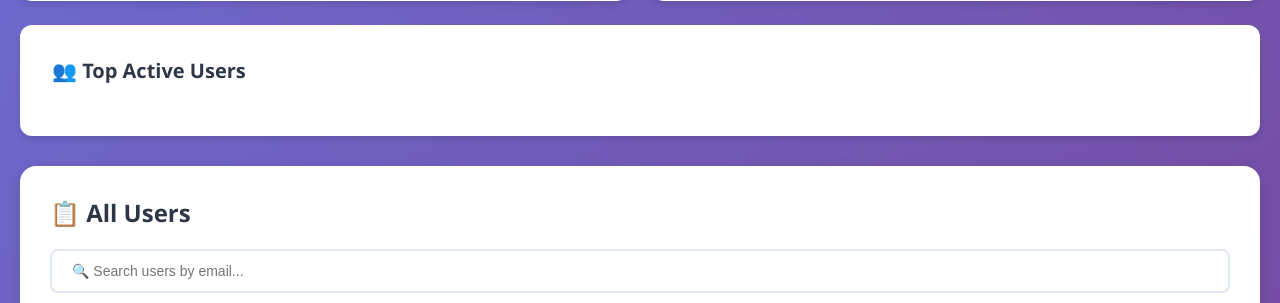
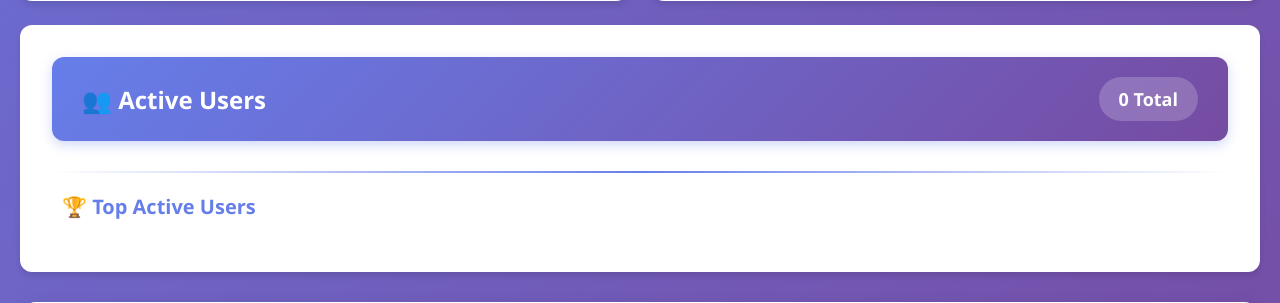
Before and after one commit to tejavenkaobulapuram-png/PacificTube, a Flask app: template templates/dashboard.html in a window 1280 px wide. Shown: the part 1210-1513 px from the top of the page. Run offline with Flask 3, Linux system fonts and the light colour scheme; the template is opened without the code that fills it, so the values that code supplies are empty; some libraries are stand-ins or nearby versions.

Commit message:
Add Active Users banner header with dynamic total count display

```diff
--- a/static/dashboard.css
+++ b/static/dashboard.css
@@ -846,6 +846,49 @@ body {
     }
 }
 
+/* Active Users Header Banner */
+.active-users-header {
+    background: linear-gradient(135deg, #667eea 0%, #764ba2 100%);
+    padding: 20px 30px;
+    border-radius: 12px;
+    display: flex;
+    justify-content: space-between;
+    align-items: center;
+    margin-bottom: 20px;
+    box-shadow: 0 4px 12px rgba(102, 126, 234, 0.3);
+}
+
+.active-users-header h2 {
+    color: white;
+    font-size: 24px;
+    font-weight: 600;
+    margin: 0;
+}
+
+.total-count {
+    background: rgba(255, 255, 255, 0.2);
+    color: white;
+    padding: 10px 20px;
+    border-radius: 25px;
+    font-size: 18px;
+    font-weight: 600;
+    backdrop-filter: blur(10px);
+}
+
+.section-divider {
+    height: 2px;
+    background: linear-gradient(90deg, transparent 0%, #667eea 50%, transparent 100%);
+    margin: 30px 0 20px 0;
+}
+
+.top-users-title {
+    color: #667eea;
+    font-size: 20px;
+    font-weight: 600;
+    margin-bottom: 20px;
+    padding-left: 10px;
+}
+
 /* Top Active Users Section */
 .top-users-grid {
     display: grid;
--- a/static/dashboard.js
+++ b/static/dashboard.js
@@ -241,6 +241,12 @@ async function loadActiveUsers(period) {
     const response = await fetch(`/api/dashboard/active-users/${period}`);
     const data = await response.json();
 
+    // Update total active users count
+    const totalCountElement = document.getElementById('totalActiveUsers');
+    if (totalCountElement) {
+        totalCountElement.textContent = `${data.length} Total`;
+    }
+
     // Populate Top Active Users (Top 8)
     const topUsersGrid = document.getElementById('topUsersGrid');
     topUsersGrid.innerHTML = '';
--- a/templates/dashboard.html
+++ b/templates/dashboard.html
@@ -119,7 +119,12 @@
 
         <!-- Active Users Section -->
         <div class="active-users-section">
-            <h2>👥 Top Active Users</h2>
+            <div class="active-users-header">
+                <h2>👥 Active Users</h2>
+                <div class="total-count" id="totalActiveUsers">0 Total</div>
+            </div>
+            <div class="section-divider"></div>
+            <h3 class="top-users-title">🏆 Top Active Users</h3>
             <div class="top-users-grid" id="topUsersGrid">
                 <!-- Top user cards will be populated by JavaScript -->
             </div>
```
